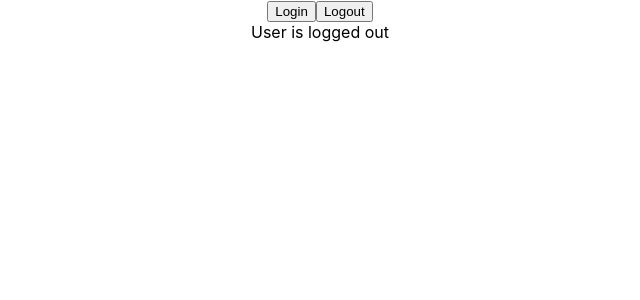
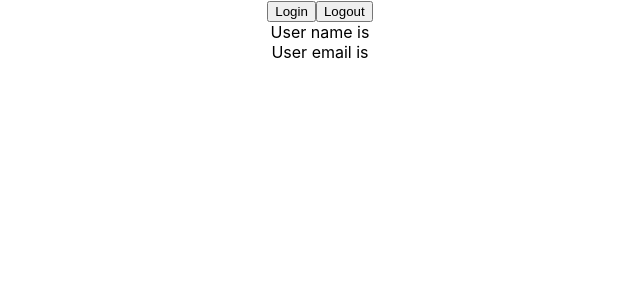
Before and after one commit to SaneManiacMG/react-typescript-demo, a React (Create React App) app: page / in a window 1280 px wide. Shown: the top 300 px of the page, without its empty margins (320-960 px from the left). Built offline with nearby package versions, Linux system fonts and the light colour scheme.

Commit message:
Future value useState

```diff
--- a/src/App.tsx
+++ b/src/App.tsx
@@ -1,5 +1,6 @@
 import './App.css';
 import LoggedIn from './components/state/LoggedIn';
+import User from './components/state/User';
 
 function App() {
   // const personName = {
@@ -25,7 +26,7 @@ function App() {
 
   return (
     <div className="App">
-      <LoggedIn />
+      <User />
     </div>
   );
 }
--- /dev/null
+++ b/src/components/state/User.tsx
@@ -0,0 +1,30 @@
+import React, { useState } from 'react';
+
+type AuthUser = {
+    name: string,
+    email: string
+}
+
+const User = () => {
+    const [user, setUser] = useState<AuthUser | null>(null)
+    const handleLogin = () => {
+        setUser({
+            name: 'John Doe',
+            email: 'johndoe@email.com'
+        })
+    }
+    const handleLogout = () => {
+        setUser(null)
+    }
+
+    return (
+        <div>
+            <button onClick={handleLogin}>Login</button>
+            <button onClick={handleLogout}>Logout</button>
+            <div>User name is {user?.name}</div>
+            <div>User email is {user?.email}</div>
+        </div>
+    );
+};
+
+export default User;
```
